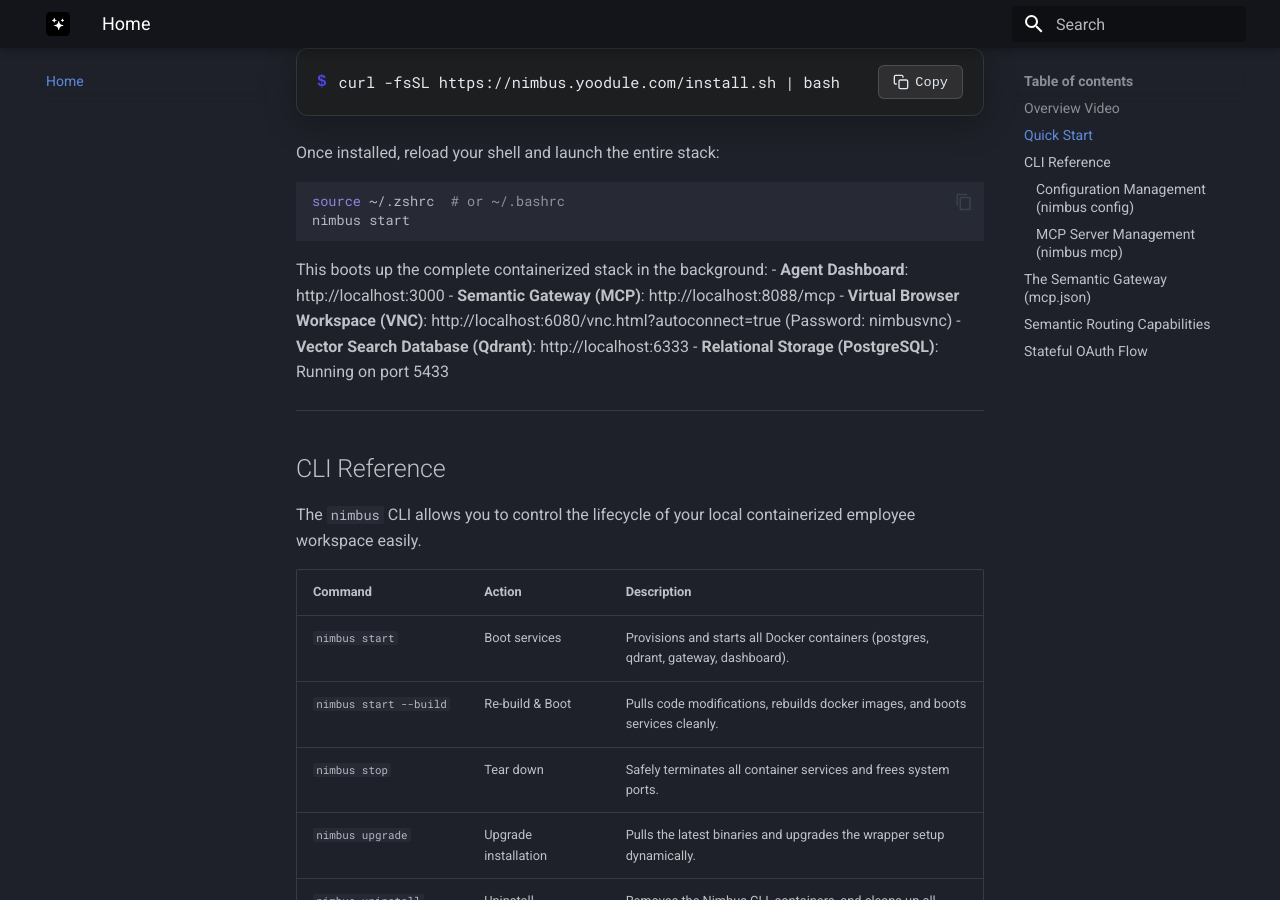
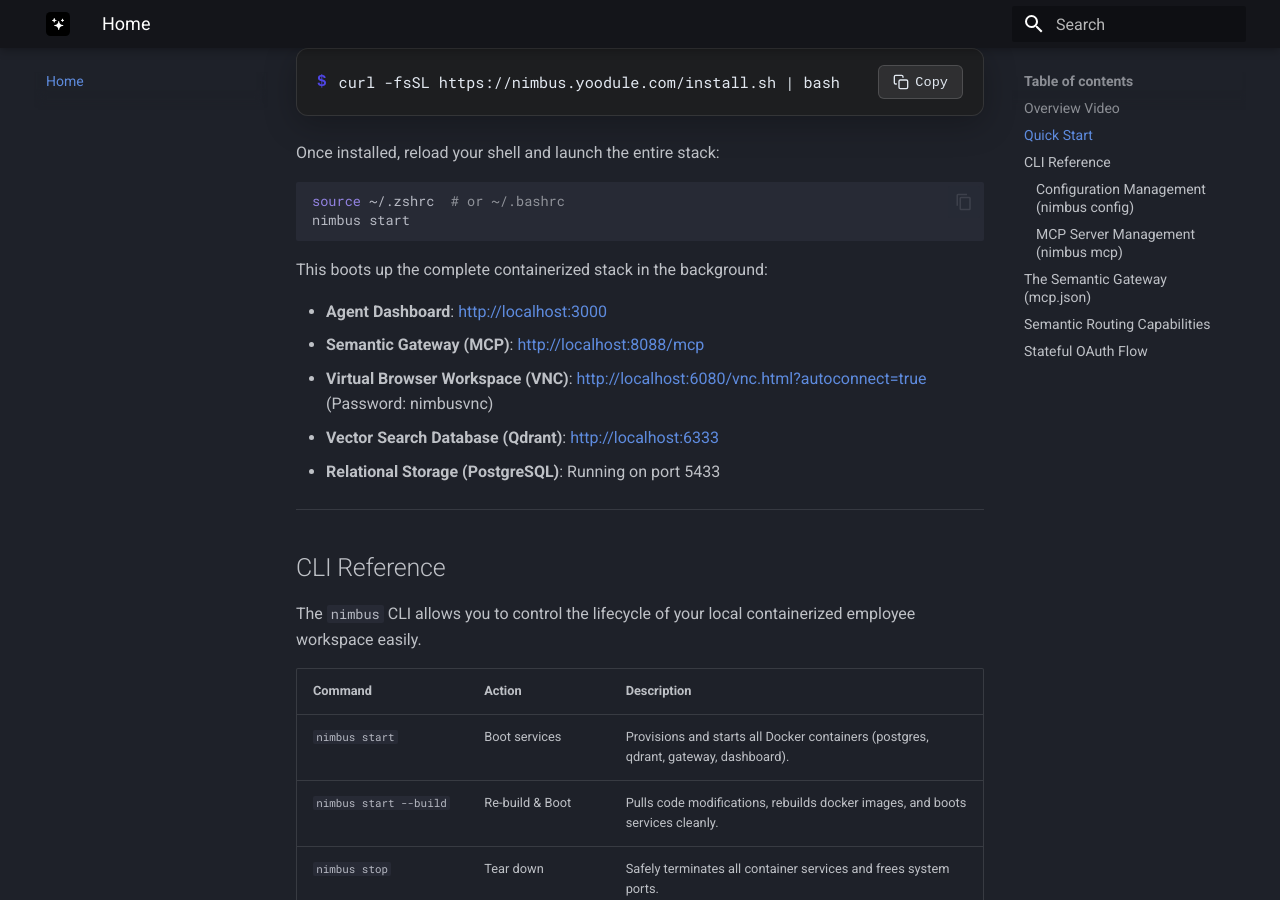
Before and after one commit to Yoodule/nimbus, an MkDocs documentation site: the page built from docs/index.md, in a window 1280 px wide and 900 px high, scrolled down 1053 px. Built offline with MkDocs 1.6.1 and Material for MkDocs 9.7.7, drawn with Linux system fonts in a browser that asks for light colours.

Commit message:
docs: auto-fix markdown formatting and structure

````diff
--- a/docs/index.md
+++ b/docs/index.md
@@ -92,10 +92,11 @@
 ```
 
 This boots up the complete containerized stack in the background:
-- **Agent Dashboard**: http://localhost:3000
-- **Semantic Gateway (MCP)**: http://localhost:8088/mcp
-- **Virtual Browser Workspace (VNC)**: http://localhost:6080/vnc.html?autoconnect=true (Password: nimbusvnc)
-- **Vector Search Database (Qdrant)**: http://localhost:6333
+
+- **Agent Dashboard**: <http://localhost:3000>
+- **Semantic Gateway (MCP)**: <http://localhost:8088/mcp>
+- **Virtual Browser Workspace (VNC)**: <http://localhost:6080/vnc.html?autoconnect=true> (Password: nimbusvnc)
+- **Vector Search Database (Qdrant)**: <http://localhost:6333>
 - **Relational Storage (PostgreSQL)**: Running on port 5433
 
 ---
@@ -118,19 +119,19 @@
 
 Manage local environment variables stored in `~/.nimbus/.env`:
 
-*   **`nimbus config list`**: Lists all active environment variables (e.g. `OPENROUTER_API_KEY`, `NIMBUS_URL`).
-*   **`nimbus config get <KEY>`**: Retrieve the value of a specific configuration key.
-*   **`nimbus config set <KEY> <VALUE>`**: Set or update a configuration key to a specific value.
-*   **`nimbus config unset <KEY>`**: Remove a configuration key from the local environment.
+- **`nimbus config list`**: Lists all active environment variables (e.g. `OPENROUTER_API_KEY`, `NIMBUS_URL`).
+- **`nimbus config get <KEY>`**: Retrieve the value of a specific configuration key.
+- **`nimbus config set <KEY> <VALUE>`**: Set or update a configuration key to a specific value.
+- **`nimbus config unset <KEY>`**: Remove a configuration key from the local environment.
 
 ### MCP Server Management (`nimbus mcp`)
 
 Manage Model Context Protocol (MCP) servers defined in `~/.nimbus/mcp.json`:
 
-*   **`nimbus mcp list`**: List all configured stdio or HTTP-based MCP servers and their execution details.
-*   **`nimbus mcp get <NAME>`**: Retrieve the raw JSON configuration of a specific MCP server.
-*   **`nimbus mcp set <NAME> <CONFIG_JSON>`**: Add or update an MCP server. The configuration must be a valid JSON object matching the MCP server schema.
-*   **`nimbus mcp remove <NAME>`**: Remove an MCP server from the configuration.
+- **`nimbus mcp list`**: List all configured stdio or HTTP-based MCP servers and their execution details.
+- **`nimbus mcp get <NAME>`**: Retrieve the raw JSON configuration of a specific MCP server.
+- **`nimbus mcp set <NAME> <CONFIG_JSON>`**: Add or update an MCP server. The configuration must be a valid JSON object matching the MCP server schema.
+- **`nimbus mcp remove <NAME>`**: Remove an MCP server from the configuration.
 
 ---
 
````
Also changed, not shown: docs/license.md (+9 -9 lines), docs/license_recommendation.md (+5 -0 lines), docs/privacy_policy.md (+17 -2 lines), docs/terms_of_service.md (+11 -0 lines).
